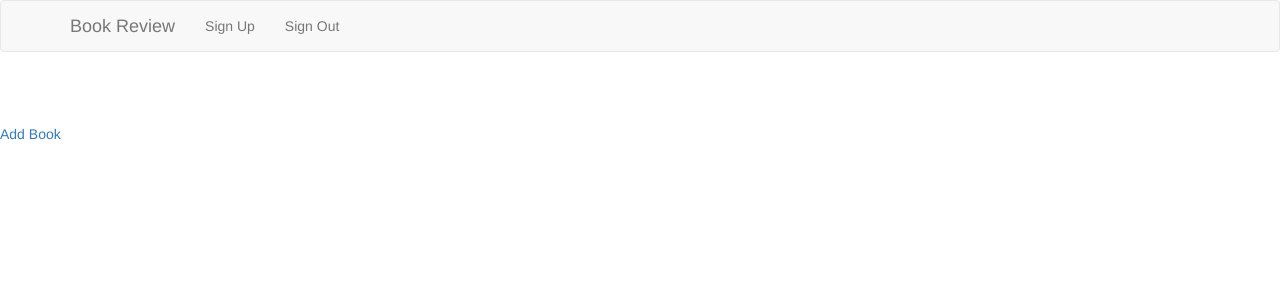
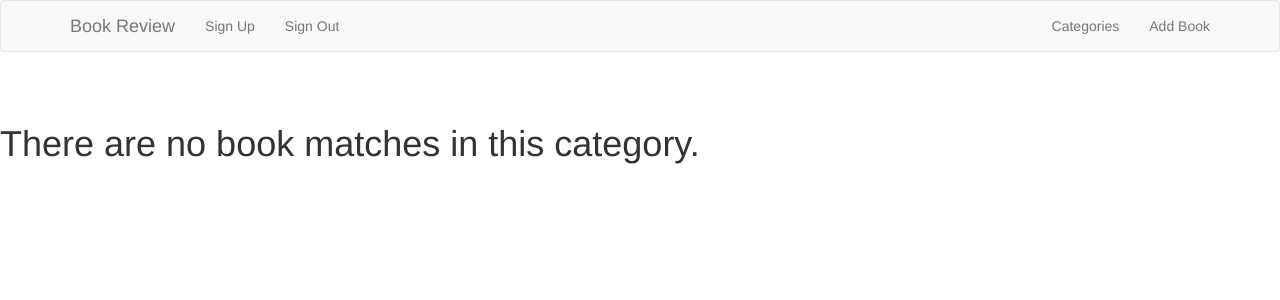
Before and after one commit to Emaren/BookReviewer, a Rails app: page / in a window 1280 px wide. Shown: the top 300 px of the page. Run offline with Rails 7, Linux system fonts and the light colour scheme; the visitor is signed in with stand-in values (Sample User, id 1); data that the repository does not hold is empty; style sheets or scripts are compiled from the project's sources; some libraries are stand-ins or nearby versions.

Commit message:
Categorization implemented

```diff
--- a/app/controllers/books_controller.rb
+++ b/app/controllers/books_controller.rb
@@ -4,18 +4,27 @@ class BooksController < ApplicationController
 
 
     def index
-      @books = Book.all.order("created_at DESC")
+
+      if params[:category].blank?
+        @books = Book.all.order("created_at DESC")
+      else
+        @category_id = Category.find_by(name: params[:category])
+        @books = Book.where(:category_id => @category_id).order("created_at DESC")
+      end
     end
+
 
     def show
     end
 
     def new
-      @book = Book.new
+      @book = current_user.books.build
+      @categories = Category.all.map { |c| [c.name, c.id]}
     end
 
     def create
-      @book = Book.new book_params
+      @book = current_user.books.build book_params
+      @book.category_id = params[:category_id]
 
       if @book.save
         redirect_to root_path
@@ -25,10 +34,12 @@ class BooksController < ApplicationController
     end
 
     def edit
+      @categories = Category.all.map { |c| [c.name, c.id]}
 
     end
 
     def update
+      @book.category_id = params[:category_id]
       if @book.update(book_params)
         redirect_to book_path(@book)
       else
@@ -49,7 +60,7 @@ class BooksController < ApplicationController
     end
 
     def book_params
-      params.require(:book).permit(:title, :description, :author)
+      params.require(:book).permit(:title, :description, :author, :category_id)
     end
 
 
--- a/app/models/book.rb
+++ b/app/models/book.rb
@@ -1,2 +1,7 @@
 class Book < ActiveRecord::Base
+
+    belongs_to :user
+    belongs_to :category
+
+
 end
--- /dev/null
+++ b/app/models/category.rb
@@ -0,0 +1,6 @@
+class Category < ActiveRecord::Base
+
+  has_many :books
+
+
+end
--- a/app/models/user.rb
+++ b/app/models/user.rb
@@ -1,4 +1,7 @@
 class User < ActiveRecord::Base
+
+  has_many :books
+
   # Include default devise modules. Others available are:
   # :confirmable, :lockable, :timeoutable and :omniauthable
   devise :database_authenticatable, :registerable,
--- a/app/views/books/_form.html.erb
+++ b/app/views/books/_form.html.erb
@@ -1,6 +1,7 @@
-    <%= simple_form_for @book do |f| %>
+    <%= simple_form_for @book, :html => { :multipart => true } do |f| %>
+      <%= select_tag(:category_id, options_for_select(@categories), :prompt => "Choose your path, young Skywalker...") %>
       <%= f.input :title, label: "Book Title" %>
       <%= f.input :description, label: "Why I want to read it.." %>
       <%= f.input :author, label: "Author" %>
       <%= f.button :submit, "Engage.", class: "my-button" %>
-      <% end %>
+    <% end %>
--- a/app/views/books/index.html.erb
+++ b/app/views/books/index.html.erb
@@ -1,5 +1,17 @@
-    <% @books.each do |book| %>
-      <h2><%= link_to book.title, book_path(book) %></h2>
-    <% end %>
+  <h1 class="current-category"><%= params[:category] %></h1>
 
-      <%= link_to "Add Book", new_book_path %>
+  <% if @books.count == 0 %>
+
+    <h1>There are no book matches in this category.</h1>
+
+  <% else %>
+
+  <% @books.each do |book| %>
+
+        <h2><%= link_to book.title, book_path(book) %></h2>
+
+  <% end %>
+
+  <%= link_to "Add Book", new_book_path %>
+
+  <% end %>
--- a/app/views/layouts/application.html.erb
+++ b/app/views/layouts/application.html.erb
@@ -23,8 +23,32 @@
             <li><%= link_to "Sign Out", destroy_user_session_path, method: :delete %></li>
             <% else %>
             <li><%= link_to "Log In", new_user_session_path %></li>
+            <% end %>
           </ul>
-            <% end %>
+
+            <ul class="nav navbar-nav navbar-right">
+
+              <li class="dropdown">
+                <a href="#" class="dropdown-toggle" data-toggle="dropdown" role="button" aria-expanded="false">Categories </a>
+                <ul class="dropdown-menu" role="menu">
+                  <% Category.all.each do |category| %>
+                    <li class="<%= 'active' if params[:category] == category.name %>">
+                      <%= link_to category.name, books_path(category: category.name), class: "link" %>
+                    </li>
+                  <% end %>
+
+                </ul>
+
+              </li>
+
+
+              <% if user_signed_in? %>
+                <li><%= link_to "Add Book", new_book_path %></li>
+              <% end %>
+
+            </ul>
+
+
         </div>
 
     </nav>
--- /dev/null
+++ b/db/migrate/20151117063059_add_user_id_to_books.rb
@@ -0,0 +1,5 @@
+class AddUserIdToBooks < ActiveRecord::Migration
+  def change
+    add_column :books, :user_id, :integer
+  end
+end
--- /dev/null
+++ b/db/migrate/20151117065955_add_category_id_to_books.rb
@@ -0,0 +1,5 @@
+class AddCategoryIdToBooks < ActiveRecord::Migration
+  def change
+    add_column :books, :category_id, :integer
+  end
+end
```
Also changed, not shown: app/views/books/edit.html.erb (+7 -1 lines), app/views/books/show.html.erb (+13 -0 lines), db/migrate/20151117065754_create_categories.rb (added, +9 -0 lines), test/fixtures/categories.yml (added, +7 -0 lines), test/models/category_test.rb (added, +7 -0 lines), Gemfile, Gemfile.lock, db/schema.rb.
